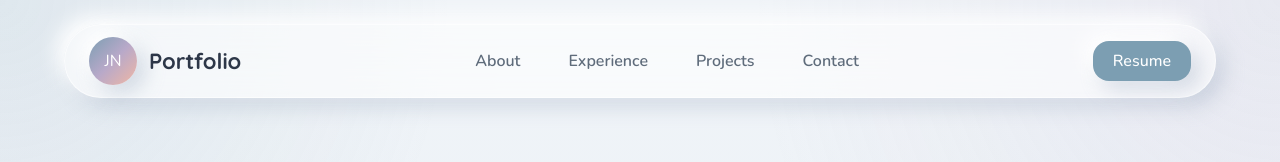
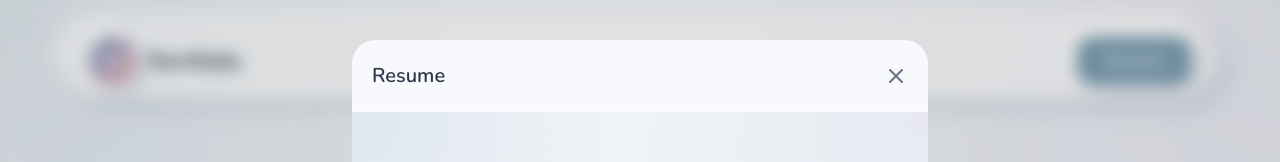
Before and after one commit to junizapermatanugraheni/portofolio-v2, a Next.js app: page / in a window 1280 px wide. Both pictures are taken after a click on the button "Resume". Shown: the top 162 px of the page. Built offline with nearby package versions, Linux system fonts and the light colour scheme; a web font is replaced by a local one.

Commit message:
feat(ui): create component modal & resumebutton

```diff
--- a/src/component/layout/Navbar/Navbar.tsx
+++ b/src/component/layout/Navbar/Navbar.tsx
@@ -2,6 +2,7 @@ import { navItems } from "./Navbar.data";
 import Link from "next/link";
 import { Button } from "@/component/ui/Button";
 import { Heart } from "lucide-react";
+import { ResumeButton } from "./ResumeButton";
 
 export function Navbar() {
     return (
@@ -30,26 +31,8 @@ export function Navbar() {
 
                 {/* CTA */}
 
-                <Button variant="primary" size="sm" >
-                    Resume
-                </Button>
-
+                <ResumeButton />
             </nav>
         </header>
-        // <nav className="fixed top-6 left-1/2 -translate-x-1/2">
-        //     <div className="flex items-center gap-6 rounded-full bg-white/70 backdrop-blur-lg px-12 py-4 ring-1 ring-white/80 inset-shadow-md shadow-[0_6px_12px_rgba(0,0,0,0.06),0_20px_40px_rgba(0,0,0,0.05)]">
-        //         <ul className="flex items-center gap-6 list-none p-0 m-0">
-        //             {navItems.map((item) => (
-
-        //                 <li key={item.href} >
-        //                     <a href={item.href} className="font-semibold text-xs rounded-full px-4 py-2.5  tracking-wide transition-all hover:text-white hover:bg-accent hover:inset-shadow-sm">
-        //                         {item.label}
-        //                     </a>
-        //                 </li>
-
-        //             ))}
-        //         </ul>
-        //     </div>
-        // </nav>
     )
 }
--- /dev/null
+++ b/src/component/layout/Navbar/ResumeButton.tsx
@@ -0,0 +1,44 @@
+"use client";
+
+import { useState } from "react";
+
+import { Button } from "@/component/ui/Button";
+import { Modal } from "@/component/ui/Modal";
+
+
+export function ResumeButton() {
+
+    const [open, setOpen] = useState(false);
+
+
+    return (
+        <>
+
+            <Button
+                onClick={() => setOpen(true)}
+            >
+                Resume
+            </Button>
+
+
+            <Modal
+                isOpen={open}
+                onClose={() => setOpen(false)}
+                title="Resume"
+                size="xl"
+            >
+
+                <iframe
+                    src="/doc/Juniza_Permata_Nugraheni_Resume.pdf"
+                    className="
+                        w-full
+                        h-full
+                    "
+                />
+
+            </Modal>
+
+
+        </>
+    );
+}
--- /dev/null
+++ b/src/component/ui/Modal/Modal.tsx
@@ -0,0 +1,39 @@
+"use client";
+
+import { cn } from "@/lib/cn";
+import { ModalProps } from "./Modal.types";
+import { createPortal } from "react-dom";
+
+export function Modal({ isOpen, onClose, title, children, size = 'md' }: ModalProps) {
+    if (!isOpen) return null;
+
+    const sizeClass = {
+        sm: 'max-w-sm',
+        md: 'max-w-md',
+        lg: 'max-w-lg',
+        xl: 'max-w-xl',
+    };
+
+    return createPortal(
+        <div className="fixed inset-0 z-[9999] flex items-center justify-center bg-black/10 backdrop-blur-sm p-5" onClick={onClose}>
+            <div className={cn(`relative w-full h-[90vh] rounded-3xl bg-surface overflow-hidden`, sizeClass[size])} onClick={(e) => e.stopPropagation()}>
+                {
+                    title && (
+                        <div className="flex items-center justify-between p-5 border-b border-border">
+                            <h2 className="text-lg font-semibold">{title}</h2>
+                            <button onClick={onClose} className="text-gray-500 hover:text-gray-700 cursor-pointer">
+                                <svg xmlns="http://www.w3.org/2000/svg" className="h-6 w-6" fill="none" viewBox="0 0 24 24" stroke="currentColor">
+                                    <path strokeLinecap="round" strokeLinejoin="round" strokeWidth={2} d="M6 18L18 6M6 6l12 12" />
+                                </svg>
+                            </button>
+                        </div>
+                    )
+                }
+                <div className="h-full">
+                    {children}
+                </div>
+            </div>
+        </div>,
+        document.body
+    );
+}
--- /dev/null
+++ b/src/component/ui/Modal/Modal.types.tsx
@@ -0,0 +1,7 @@
+export interface ModalProps {
+    isOpen: boolean;
+    onClose: () => void;
+    title?: string;
+    children: React.ReactNode;
+    size?: 'sm' | 'md' | 'lg' | 'xl';
+}
--- /dev/null
+++ b/src/component/ui/Modal/index.tsx
@@ -0,0 +1 @@
+export * from './Modal';
```
Also changed, not shown: 1 other file (tests, documents, lock files or other folders).
